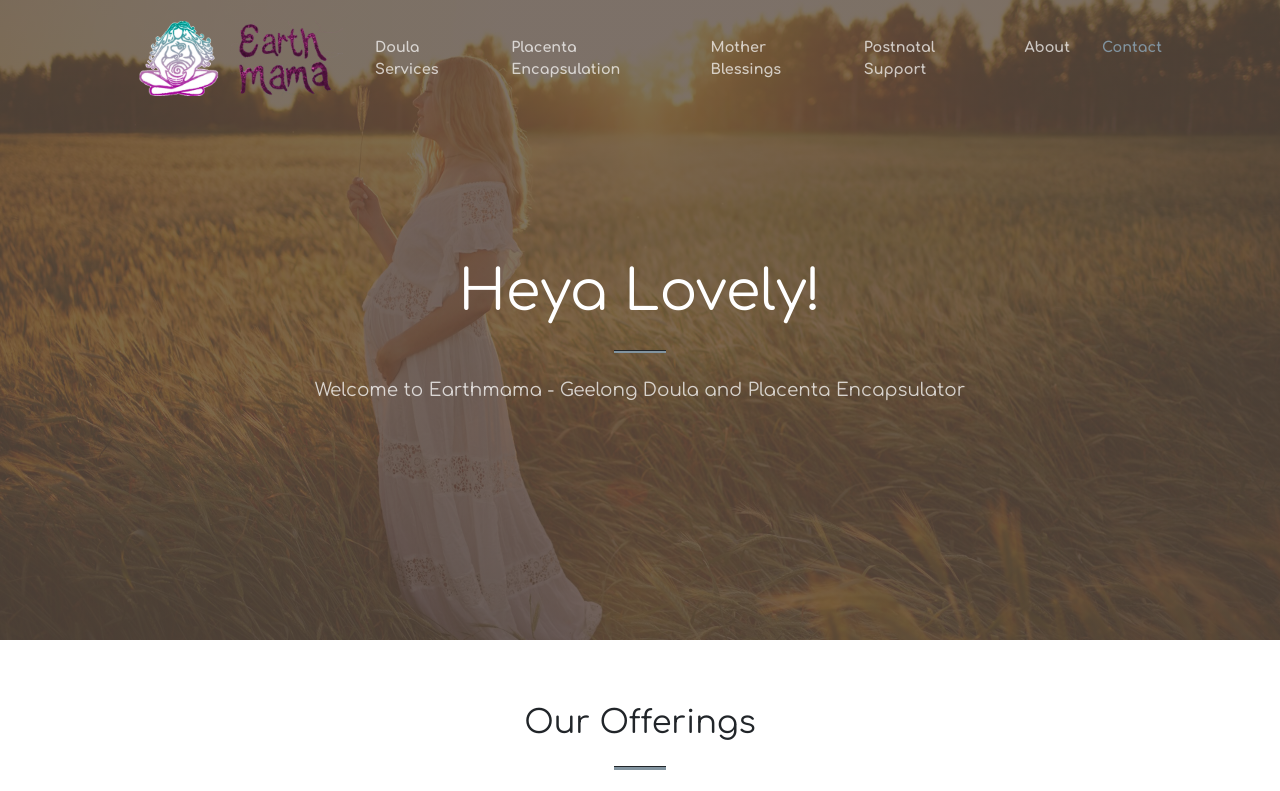
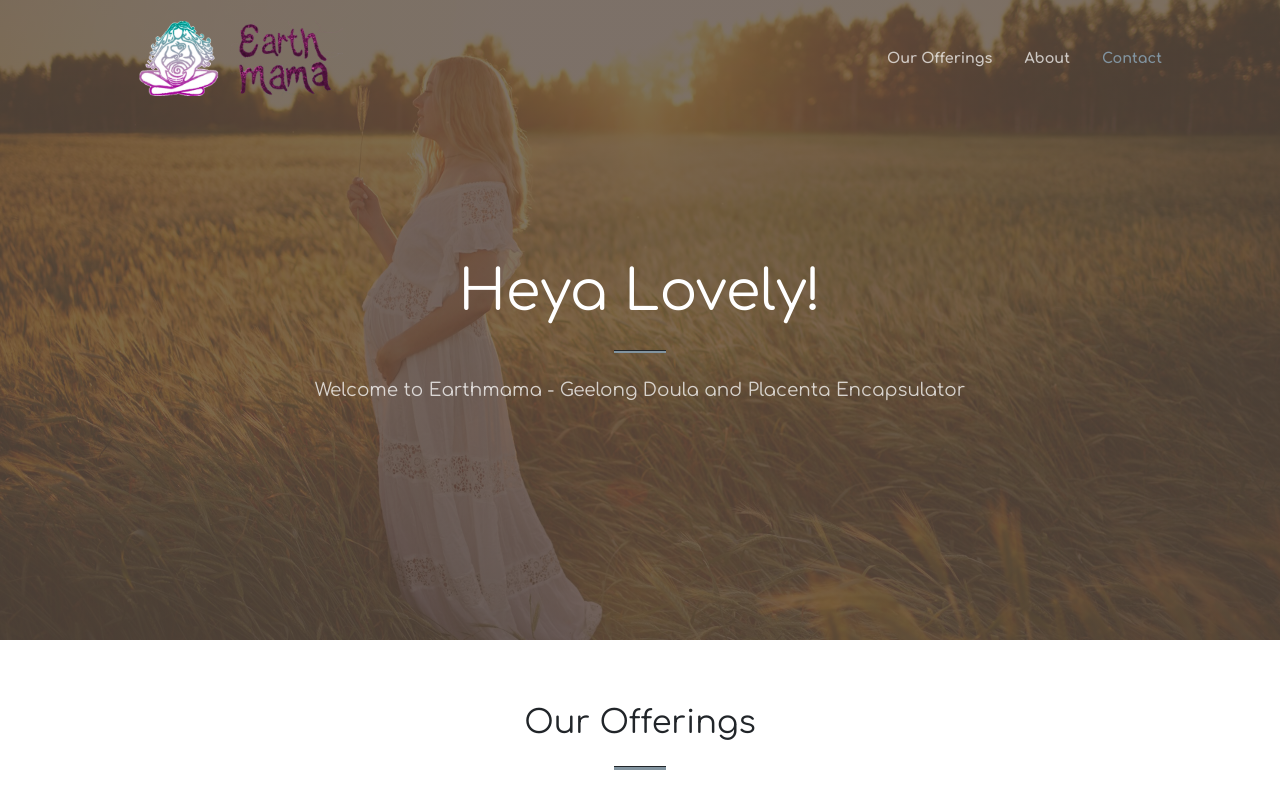
Before and after one commit to earthmamaweb/earthmamaweb.github.io, a plain HTML site: page index.html in a window 1280 px wide. Shown: the top 791 px of the page. Drawn offline with nearby package versions, Linux system fonts and the light colour scheme.

Commit message:
clean up nav menu items

```diff
--- a/index.html
+++ b/index.html
@@ -23,10 +23,7 @@
                 <button class="navbar-toggler navbar-toggler-right" type="button" data-bs-toggle="collapse" data-bs-target="#navbarResponsive" aria-controls="navbarResponsive" aria-expanded="false" aria-label="Toggle navigation"><span class="navbar-toggler-icon"></span></button>
                 <div class="collapse navbar-collapse" id="navbarResponsive">
                     <ul class="navbar-nav ms-auto my-2 my-lg-0">
-                        <li class="nav-item"><a class="nav-link" href="#offerings">Doula Services</a></li>
-                        <li class="nav-item"><a class="nav-link" href="#placenta-encapsulation">Placenta Encapsulation</a></li>
-                        <li class="nav-item"><a class="nav-link" href="#mother-blessings">Mother Blessings</a></li>
-                        <li class="nav-item"><a class="nav-link" href="#postnatal-support">Postnatal Support</a></li>
+                        <li class="nav-item"><a class="nav-link" href="#offerings">Our Offerings</a></li>
                         <li class="nav-item"><a class="nav-link" href="#about">About</a></li>
                         <li class="nav-item"><a class="nav-link" href="#contact">Contact</a></li>
                     </ul>
```
